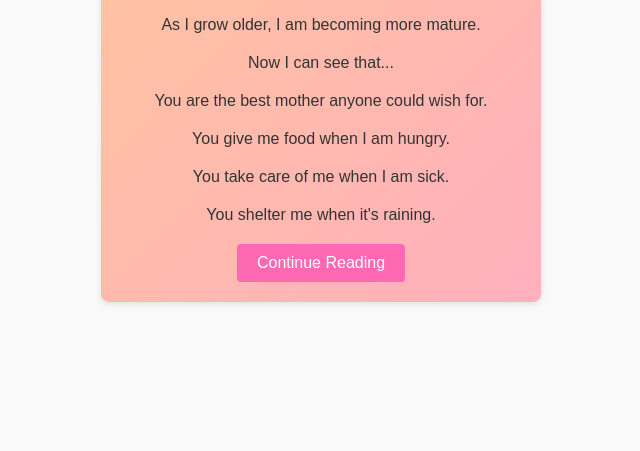
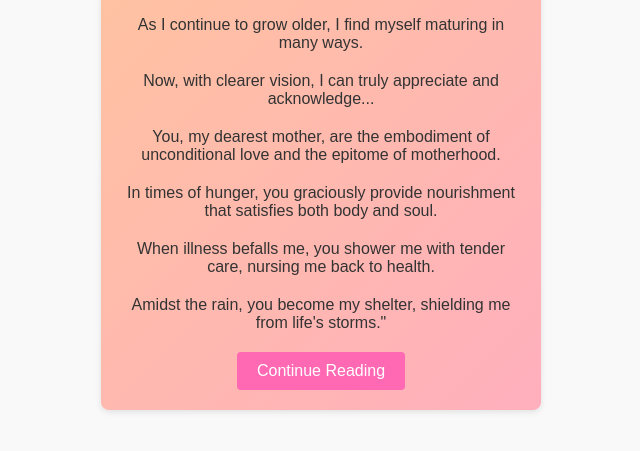
Before and after one commit to johnnyleezh/virtualMotherDayCard, a plain HTML site: page Mother's Day.html in a window 1280 px wide. Shown: the part 105-556 px from the top of the page, without its empty margins (319-959 px from the left). Drawn offline with Linux system fonts and the light colour scheme.

Commit message:
Add files via upload

```diff
--- a/Mother's Day.html
+++ b/Mother's Day.html
@@ -47,12 +47,12 @@
 <body>
   <div class="card">
     <h1>Happy Mother's Day!</h1>
-    <p>As I grow older, I am becoming more mature.</p>
-    <p>Now I can see that...</p>
-    <p>You are the best mother anyone could wish for.</p>
-    <p>You give me food when I am hungry.</p>
-    <p>You take care of me when I am sick.</p>
-    <p>You shelter me when it's raining.</p>
+    <p>As I continue to grow older, I find myself maturing in many ways.</p>
+    <p>Now, with clearer vision, I can truly appreciate and acknowledge...</p>
+    <p>You, my dearest mother, are the embodiment of unconditional love and the epitome of motherhood.</p>
+    <p>In times of hunger, you graciously provide nourishment that satisfies both body and soul.</p>
+    <p>When illness befalls me, you shower me with tender care, nursing me back to health.</p>
+    <p>Amidst the rain, you become my shelter, shielding me from life's storms."</p>
     <div class="button-container">
       <a href="Mother's Day 2.html">Continue Reading</a>
     </div>
```
Also changed, not shown: Mother's Day 2.html (+6 -6 lines).
